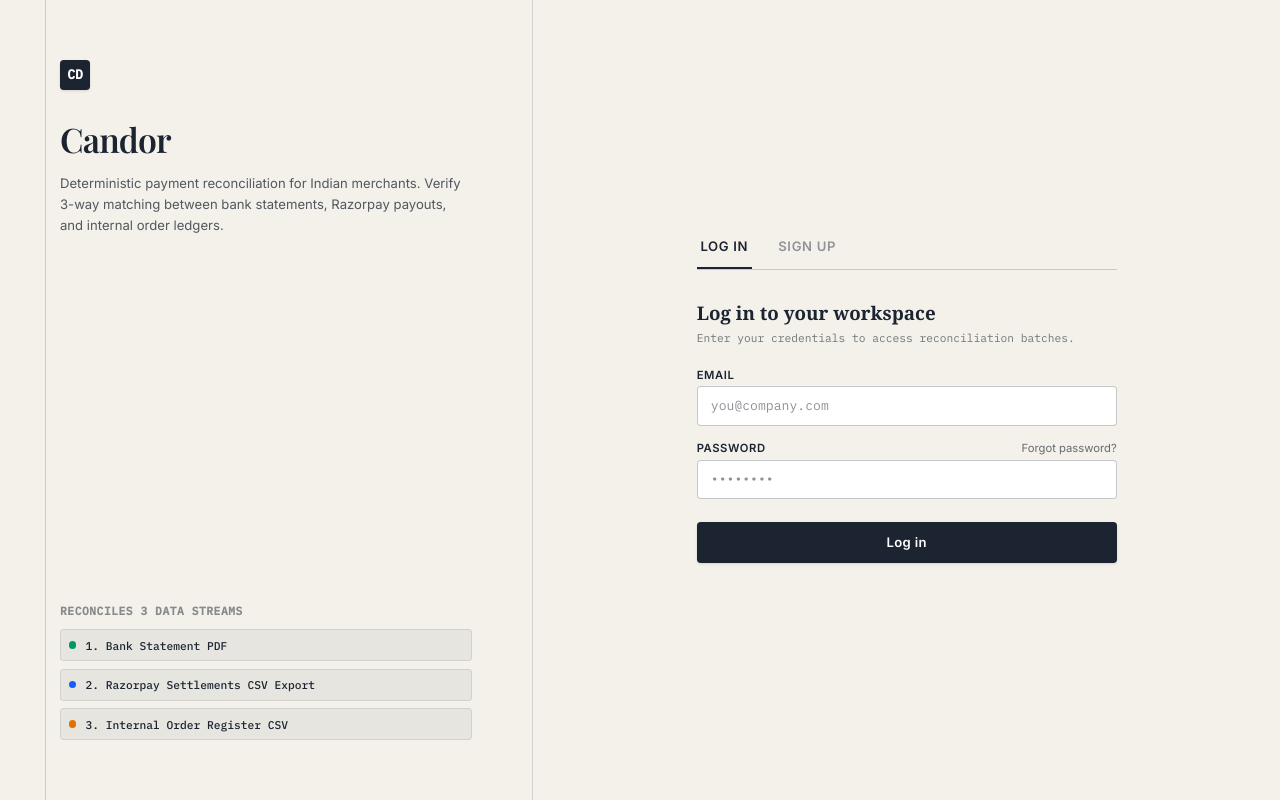
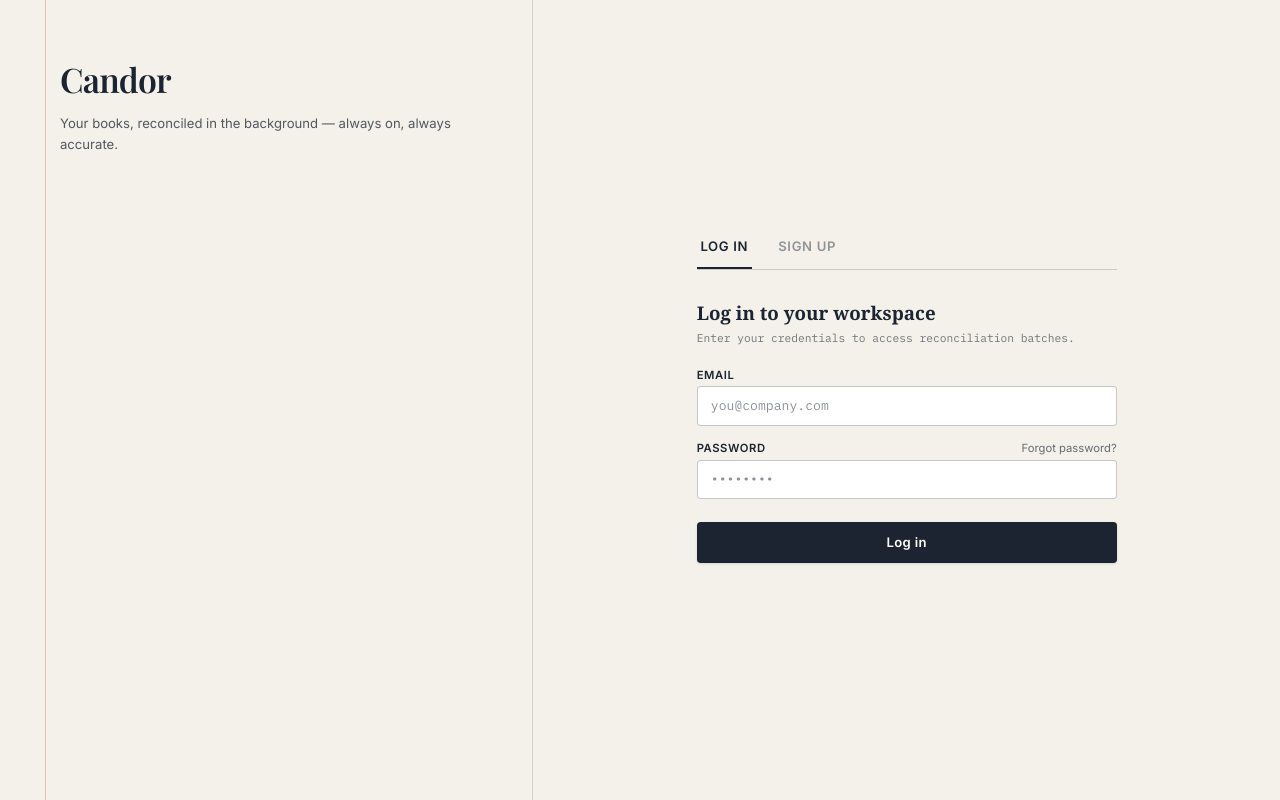
Before and after one commit to pughal-36/Candor, a React (Vite) app in the folder frontend/: page / in a window 1280 px wide. Both pictures are taken after a click on the button "Log in". Built offline with nearby package versions, Linux system fonts and the light colour scheme; no server answers.

Commit message:
fix(ui): clean up login left panel — remove logo badge, data streams section, and update tagline

```diff
--- a/frontend/src/screens/LoginPage.jsx
+++ b/frontend/src/screens/LoginPage.jsx
@@ -75,41 +75,16 @@ export default function LoginPage({ onLoginSuccess }) {
         <div className="hidden lg:block absolute top-0 bottom-0 left-12 w-px" style={{ background: 'rgba(220, 38, 38, 0.25)' }} />
 
         <div className="relative z-10">
-          <div className="flex items-center gap-3 mb-8">
-            <div className="w-8 h-8 rounded flex items-center justify-center font-ledger font-bold text-sm text-white shadow-sm" style={{ background: '#1B2430' }}>
-              CD
-            </div>
-          </div>
-
           <h1 className="text-3xl lg:text-4xl font-serif font-bold tracking-tight mb-4" style={{ color: '#1B2430', fontFamily: 'Playfair Display, Georgia, serif' }}>
             Candor
           </h1>
 
           <p className="text-sm leading-relaxed max-w-md" style={{ color: 'color-mix(in srgb, #1B2430 75%, transparent)' }}>
-            Deterministic payment reconciliation for Indian merchants. Verify 3-way matching between bank statements, Razorpay payouts, and internal order ledgers.
+            Your books, reconciled in the background — always on, always accurate.
           </p>
         </div>
 
-        {/* Live Source Orientation Cue */}
-        <div className="mt-12 lg:mt-0 relative z-10">
-          <div className="text-xs font-ledger font-semibold uppercase tracking-wider mb-3" style={{ color: 'color-mix(in srgb, #1B2430 50%, transparent)' }}>
-            Reconciles 3 Data Streams
-          </div>
-          <div className="space-y-2 font-ledger text-xs">
-            <div className="flex items-center gap-2.5 p-2 rounded" style={{ background: 'color-mix(in srgb, #1B2430 5%, transparent)', border: '1px solid color-mix(in srgb, #1B2430 10%, transparent)' }}>
-              <span className="w-2 h-2 rounded-full bg-emerald-600" />
-              <span className="font-medium">1. Bank Statement PDF</span>
-            </div>
-            <div className="flex items-center gap-2.5 p-2 rounded" style={{ background: 'color-mix(in srgb, #1B2430 5%, transparent)', border: '1px solid color-mix(in srgb, #1B2430 10%, transparent)' }}>
-              <span className="w-2 h-2 rounded-full bg-blue-600" />
-              <span className="font-medium">2. Razorpay Settlements CSV Export</span>
-            </div>
-            <div className="flex items-center gap-2.5 p-2 rounded" style={{ background: 'color-mix(in srgb, #1B2430 5%, transparent)', border: '1px solid color-mix(in srgb, #1B2430 10%, transparent)' }}>
-              <span className="w-2 h-2 rounded-full bg-amber-600" />
-              <span className="font-medium">3. Internal Order Register CSV</span>
-            </div>
-          </div>
-        </div>
+
       </div>
 
       {/* Form Right Panel (Ruled Document Form) */}
```
